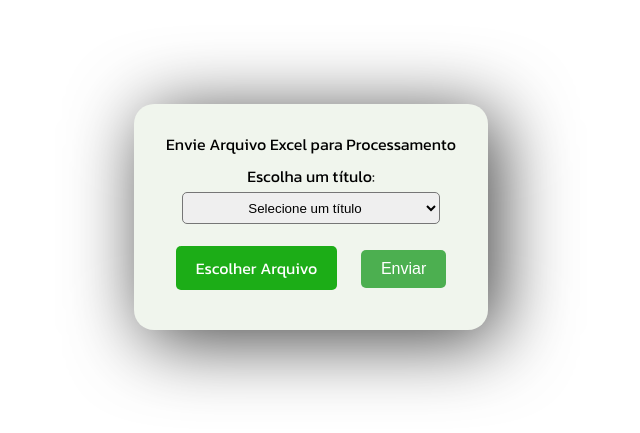
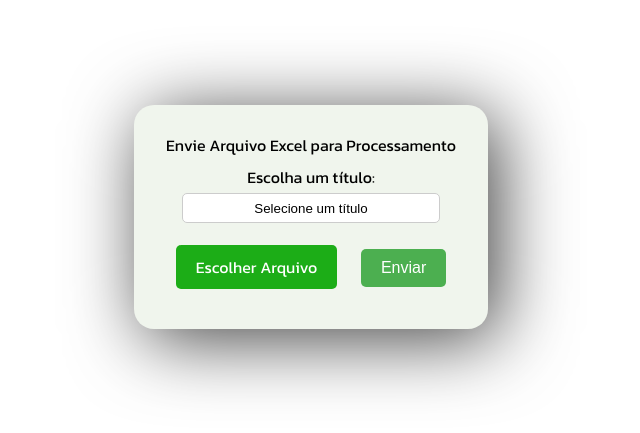
Before and after one commit to marconi-dm/analise-desvio, a plain HTML site: page index.html in a window 1280 px wide. Shown: the part 183-616 px from the top of the page, without its empty margins (329-969 px from the left). Drawn offline with Linux system fonts and the light colour scheme.

Commit message:
fix select-container

```diff
--- a/styles/styles.css
+++ b/styles/styles.css
@@ -44,7 +44,15 @@ body, html {
     padding: 0.5em;
     border-radius: 5px;
     text-align: center;
+
+
+    appearance: none; /* Remove estilo padrão */
+    -webkit-appearance: none; /* Remove estilo padrão no Safari */
+    -moz-appearance: none; /* Remove estilo padrão no Firefox */
+    background-color: #fff; /* Define uma cor de fundo */
+    border: 1px solid #ccc; /* Define a borda */
 }
+
 #load {
     display: none;
     padding-bottom: 1em;
```
